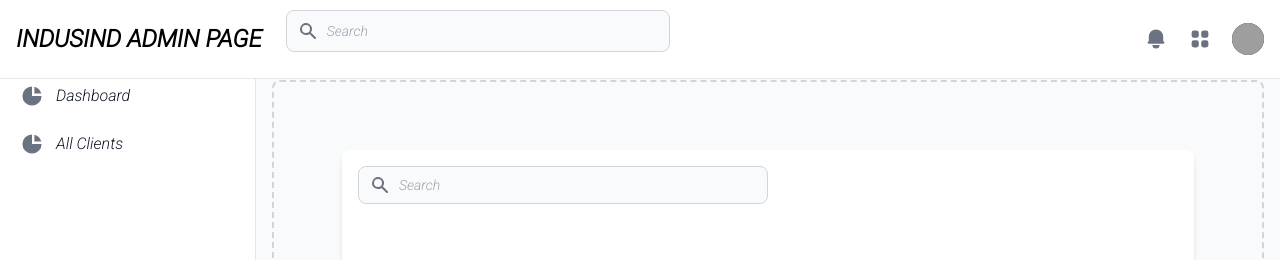
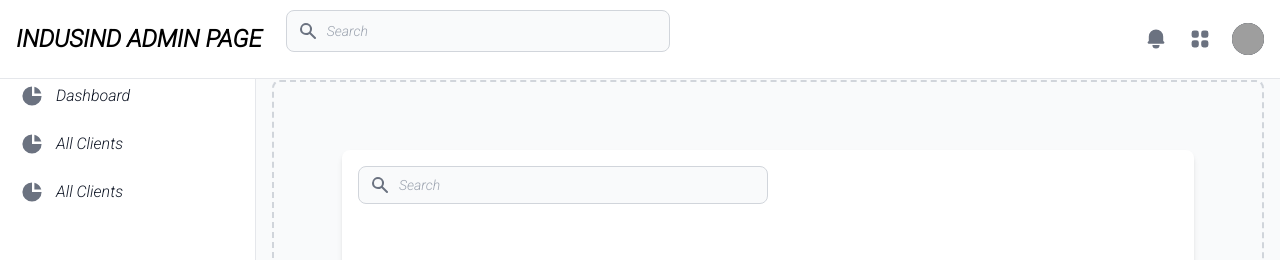
Before and after one commit to SPOTWEBDEV/dashboard, a PHP site: page /dashboards/admin/clients/index.php in a window 1280 px wide. Shown: the top 260 px of the page. Run offline with PHP 8.4, Linux system fonts and the light colour scheme; some libraries are stand-ins or nearby versions; grey boxes are pictures that could not be loaded.

Commit message:
adding new page

```diff
--- a/design/dashboard.html
+++ b/design/dashboard.html
@@ -6,12 +6,10 @@
     <meta name="viewport" content="width=device-width, initial-scale=1.0">
     <title>Document</title>
     <script src="https://cdn.tailwindcss.com"></script>
-                  <link rel="stylesheet"
-                           href="https://cdnjs.cloudflare.com/ajax/libs/font-awesome/6.5.1/css/all.min.css"
+    <link rel="stylesheet" href="https://cdnjs.cloudflare.com/ajax/libs/font-awesome/6.5.1/css/all.min.css"
         integrity="sha512-DTOQO9RWCH3ppGqcWaEA1BIZOC6xxalwEsw9c2QQeAIftl+Vegovlnee1c9QX4TctnWMn13TZye+giMm8e2LwA=="
         crossorigin="anonymous" referrerpolicy="no-referrer" />
-                  <link rel="stylesheet"
-                           href="https://cdn.jsdelivr.net/npm/bootstrap-icons@1.11.3/font/bootstrap-icons.min.css">
+    <link rel="stylesheet" href="https://cdn.jsdelivr.net/npm/bootstrap-icons@1.11.3/font/bootstrap-icons.min.css">
 </head>
 
 <body>
--- a/layout/admin/sidebar.php
+++ b/layout/admin/sidebar.php
@@ -30,6 +30,15 @@
                         <path d="M12 2.252A8.014 8.014 0 0117.748 8H12V2.252z"></path>
                     </svg>
                     <span class="ml-3">Dashboard</span>
+                </a>
+            </li>
+            <li>
+                <a href="<?php echo $domain ?>admin/clients/" class="flex items-center p-2 text-base font-medium text-gray-900 rounded-lg dark:text-white hover:bg-gray-100 dark:hover:bg-gray-700 group">
+                    <svg aria-hidden="true" class="w-6 h-6 text-gray-500 transition duration-75 dark:text-gray-400 group-hover:text-gray-900 dark:group-hover:text-white" fill="currentColor" viewBox="0 0 20 20" xmlns="http://www.w3.org/2000/svg">
+                        <path d="M2 10a8 8 0 018-8v8h8a8 8 0 11-16 0z"></path>
+                        <path d="M12 2.252A8.014 8.014 0 0117.748 8H12V2.252z"></path>
+                    </svg>
+                    <span class="ml-3">All Clients</span>
                 </a>
             </li>
             <li>
--- /dev/null
+++ b/new_dashboard/transfer_page.php
@@ -0,0 +1,5 @@
+<?php
+
+
+
+?>
```
Lines whose indentation alone changed are shown as unchanged.
